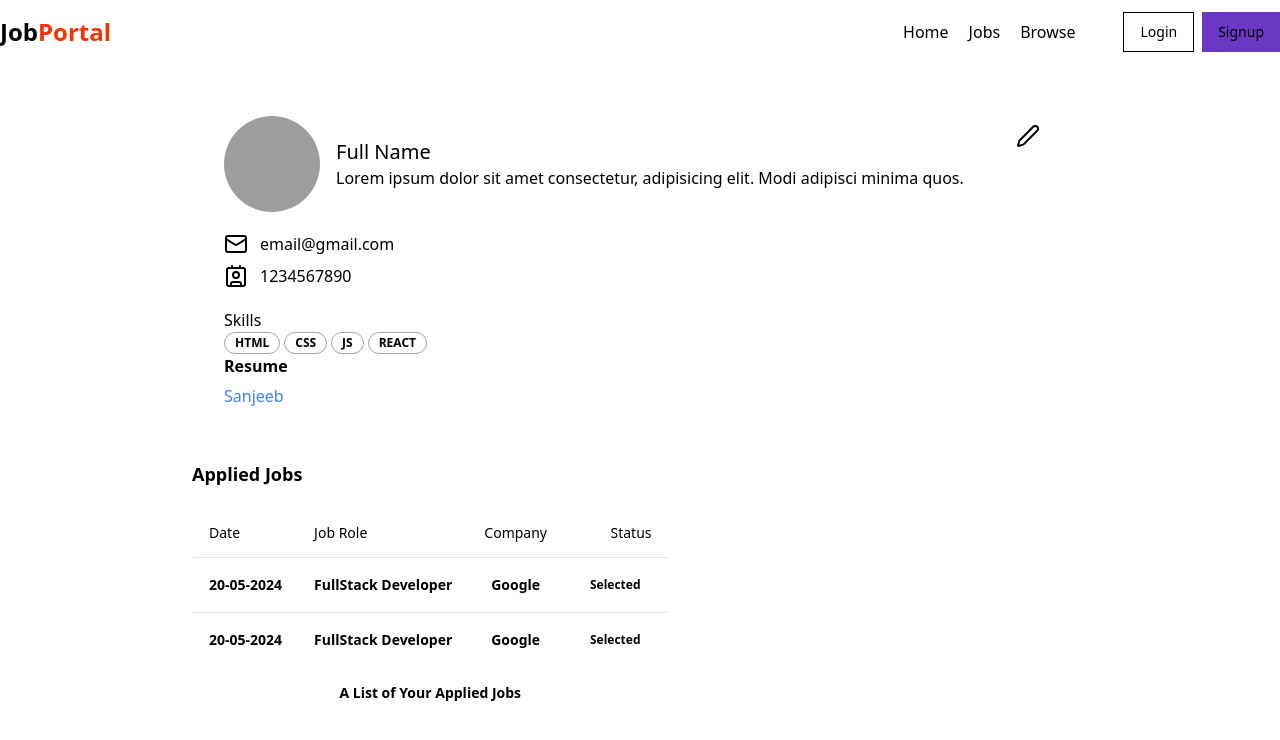
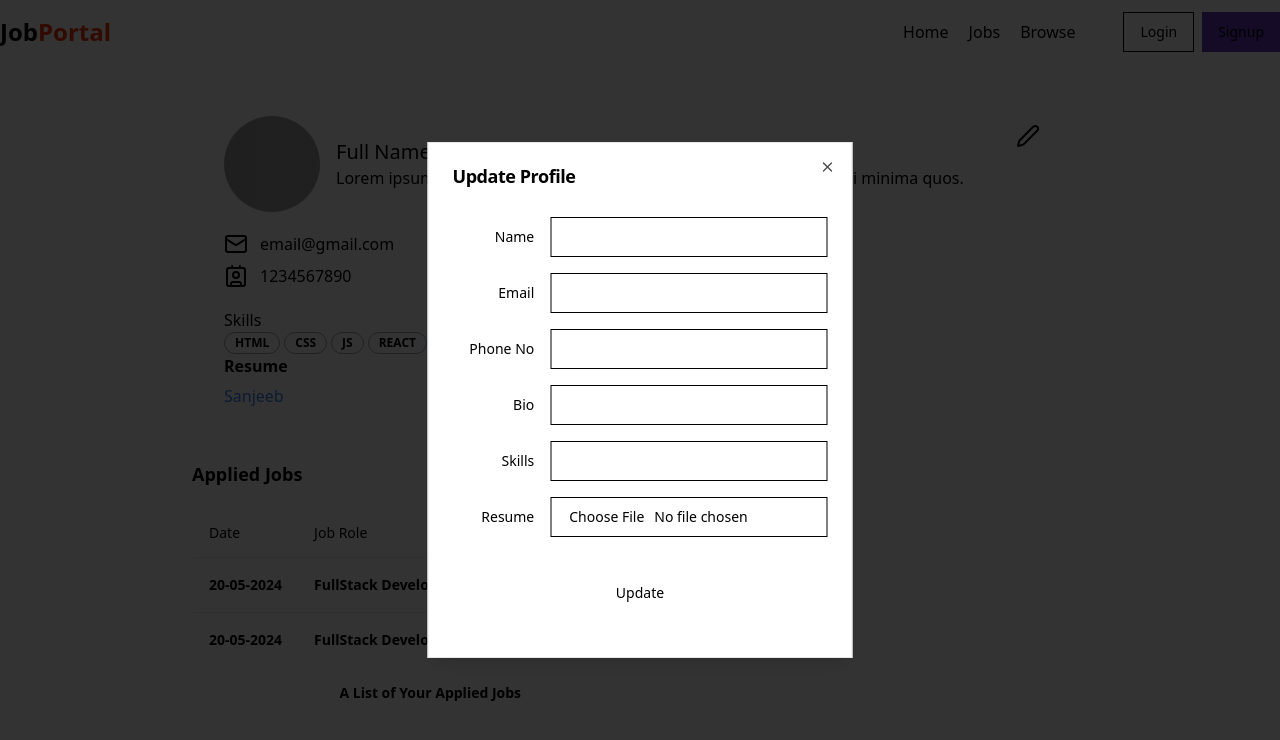
Before and after one commit to sanjeeb42/Job-Portal, a React (Vite) app in the folder frontend/: page /profile in a window 1280 px wide. Both pictures are taken after a click on the button 1028 px from the left and 136 px from the top of the page. Shown: the top 740 px of the page. Built offline with nearby package versions, Linux system fonts and the light colour scheme; grey boxes are pictures that could not be loaded.

Commit message:
Added UpdateProfile Dialog

```diff
--- a/frontend/package.json
+++ b/frontend/package.json
@@ -12,6 +12,7 @@
   "dependencies": {
     "@fortawesome/fontawesome-free": "^6.6.0",
     "@radix-ui/react-avatar": "^1.1.0",
+    "@radix-ui/react-dialog": "^1.1.1",
     "@radix-ui/react-label": "^2.1.0",
     "@radix-ui/react-popover": "^1.1.1",
     "@radix-ui/react-radio-group": "^1.2.0",
--- a/frontend/src/components/Profile.jsx
+++ b/frontend/src/components/Profile.jsx
@@ -1,4 +1,4 @@
-import React from "react";
+import React, { useState } from "react";
 import Navbar from "./shared/Navbar";
 import { Avatar, AvatarImage } from "./ui/avatar";
 import { Button } from "./ui/button";
@@ -6,10 +6,12 @@
 import { Badge } from "./ui/badge";
 import { Label } from "./ui/label";
 import AppliedJobTable from "./AppliedJobTable";
+import UpdateProfileDialog from "./UpdateProfileDialog";
 
 const skills = ["HTML", "CSS", "JS", "REACT"];
 const isResume = true;
 const Profile = () => {
+  const [open,setOpen]=useState(false);
   return (
     <div>
       <Navbar />
@@ -31,7 +33,7 @@
             </div>
           </div>
           <Button className="text-right">
-            <PenIcon />
+            <PenIcon onClick={()=>setOpen(!open)}/>
           </Button>
         </div>
         <div className="my-5">
@@ -77,6 +79,7 @@
         <h1 className="font-bold text-lg my-5">Applied Jobs</h1>
         {<AppliedJobTable />}
       </div>
+      <UpdateProfileDialog open={open} setOpen={setOpen}/>
     </div>
   );
 };
--- /dev/null
+++ b/frontend/src/components/UpdateProfileDialog.jsx
@@ -0,0 +1,154 @@
+import React, { useState } from "react";
+import {
+  Dialog,
+  DialogContent,
+  DialogFooter,
+  DialogHeader,
+  DialogTitle,
+} from "./ui/dialog";
+import { Label } from "./ui/label";
+import { Input } from "./ui/input";
+import { Button } from "./ui/button";
+import { Loader2 } from "lucide-react";
+import { useSelector } from "react-redux";
+import store from "@/redux/store";
+
+const UpdateProfileDialog = ({ open, setOpen }) => {
+  const [loading, setLoading] = useState(false);
+  const { user } = useSelector((store) => store.auth);
+
+  const [input, setInput] = useState({
+    fullname: user?.fullname,
+    email: user?.email,
+    phoneNumber: user?.phoneNumber,
+    bio: user?.profile?.bio,
+    skills: user?.profile?.skills?.map((skill) => skill),
+    file: user?.profile?.resume,
+  });
+
+  const ChangeEventHandler = (e) => {
+    setInput({ ...input, [e.target.name]: [e.target.value] });
+  };
+
+  const submitHandler = (e) => {
+    e.preventDefault();
+    console.log(input);
+  };
+
+  const fileChangeHandler=(e)=>{
+    const file=e.target.files?.[0];
+    setInput({...input,file});
+  }
+  return (
+    <div>
+      <Dialog open={open}>
+        <DialogContent
+          className="bg-white sm:max-w-[425px]"
+          onInteractOutside={() => setOpen(false)}
+        >
+          <DialogHeader>
+            <DialogTitle>Update Profile</DialogTitle>
+          </DialogHeader>
+
+          <form onSubmit={submitHandler}>
+            <div className="grid gap-4 py-4">
+              <div className="grid grid-cols-4 items-center gap-4">
+                <Label htmlFor="name" className="text-right">
+                  Name
+                </Label>
+                <Input
+                  id="name"
+                  name="name"
+                  type="text"
+                  value={input.fullname}
+                  onChange={ChangeEventHandler}
+                  className="col-span-3"
+                />
+              </div>
+              <div className="grid grid-cols-4 items-center gap-4">
+                <Label htmlFor="email" className="text-right">
+                  Email
+                </Label>
+                <Input
+                  id="email"
+                  name="email"
+                  type="email"
+                  value={input.email}
+                  onChange={ChangeEventHandler}
+                  className="col-span-3"
+                />
+              </div>
+              <div className="grid grid-cols-4 items-center gap-4">
+                <Label htmlFor="number" className="text-right">
+                  Phone No
+                </Label>
+                <Input
+                  id="number"
+                  name="number"
+                  value={input.phoneNumber}
+                  onChange={ChangeEventHandler}
+                  className="col-span-3"
+                />
+              </div>
+              <div className="grid grid-cols-4 items-center gap-4">
+                <Label htmlFor="bio" className="text-right">
+                  Bio
+                </Label>
+                <Input
+                  id="bio"
+                  name="bio"
+                  value={input.bio}
+                  onChange={ChangeEventHandler}
+                  className="col-span-3"
+                />
+              </div>
+              <div className="grid grid-cols-4 items-center gap-4">
+                <Label htmlFor="skills" className="text-right">
+                  Skills
+                </Label>
+                <Input
+                  id="skills"
+                  name="skills"
+                  value={input.skills}
+                  onChange={ChangeEventHandler}
+                  className="col-span-3"
+                />
+              </div>
+              <div className="grid grid-cols-4 items-center gap-4">
+                <Label htmlFor="file" className="text-right">
+                  Resume
+                </Label>
+                <Input
+                  id="file"
+                  name="file"
+                  type="file"
+                  onnChange={fileChangeHandler}
+                  accept="application/pdf"
+                  className="col-span-3"
+                />
+              </div>
+            </div>
+            <DialogFooter>
+              {loading ? (
+                <Button className="full my-4">
+                  <Loader2 className="mr-2 h-4 w-4 animate-spin" />
+                  Please wait
+                </Button>
+              ) : (
+                <Button
+                  variant="destructive"
+                  type="submit"
+                  className=" w-full my-5"
+                >
+                  Update
+                </Button>
+              )}
+            </DialogFooter>
+          </form>
+        </DialogContent>
+      </Dialog>
+    </div>
+  );
+};
+
+export default UpdateProfileDialog;
--- /dev/null
+++ b/frontend/src/components/ui/dialog.jsx
@@ -0,0 +1,94 @@
+import * as React from "react"
+import * as DialogPrimitive from "@radix-ui/react-dialog"
+import { X } from "lucide-react"
+
+import { cn } from "@/lib/utils"
+
+const Dialog = DialogPrimitive.Root
+
+const DialogTrigger = DialogPrimitive.Trigger
+
+const DialogPortal = DialogPrimitive.Portal
+
+const DialogClose = DialogPrimitive.Close
+
+const DialogOverlay = React.forwardRef(({ className, ...props }, ref) => (
+  <DialogPrimitive.Overlay
+    ref={ref}
+    className={cn(
+      "fixed inset-0 z-50 bg-black/80  data-[state=open]:animate-in data-[state=closed]:animate-out data-[state=closed]:fade-out-0 data-[state=open]:fade-in-0",
+      className
+    )}
+    {...props} />
+))
+DialogOverlay.displayName = DialogPrimitive.Overlay.displayName
+
+const DialogContent = React.forwardRef(({ className, children, ...props }, ref) => (
+  <DialogPortal>
+    <DialogOverlay />
+    <DialogPrimitive.Content
+      ref={ref}
+      className={cn(
+        "fixed left-[50%] top-[50%] z-50 grid w-full max-w-lg translate-x-[-50%] translate-y-[-50%] gap-4 border bg-background p-6 shadow-lg duration-200 data-[state=open]:animate-in data-[state=closed]:animate-out data-[state=closed]:fade-out-0 data-[state=open]:fade-in-0 data-[state=closed]:zoom-out-95 data-[state=open]:zoom-in-95 data-[state=closed]:slide-out-to-left-1/2 data-[state=closed]:slide-out-to-top-[48%] data-[state=open]:slide-in-from-left-1/2 data-[state=open]:slide-in-from-top-[48%] sm:rounded-lg",
+        className
+      )}
+      {...props}>
+      {children}
+      <DialogPrimitive.Close
+        className="absolute right-4 top-4 rounded-sm opacity-70 ring-offset-background transition-opacity hover:opacity-100 focus:outline-none focus:ring-2 focus:ring-ring focus:ring-offset-2 disabled:pointer-events-none data-[state=open]:bg-accent data-[state=open]:text-muted-foreground">
+        <X className="h-4 w-4" />
+        <span className="sr-only">Close</span>
+      </DialogPrimitive.Close>
+    </DialogPrimitive.Content>
+  </DialogPortal>
+))
+DialogContent.displayName = DialogPrimitive.Content.displayName
+
+const DialogHeader = ({
+  className,
+  ...props
+}) => (
+  <div
+    className={cn("flex flex-col space-y-1.5 text-center sm:text-left", className)}
+    {...props} />
+)
+DialogHeader.displayName = "DialogHeader"
+
+const DialogFooter = ({
+  className,
+  ...props
+}) => (
+  <div
+    className={cn("flex flex-col-reverse sm:flex-row sm:justify-end sm:space-x-2", className)}
+    {...props} />
+)
+DialogFooter.displayName = "DialogFooter"
+
+const DialogTitle = React.forwardRef(({ className, ...props }, ref) => (
+  <DialogPrimitive.Title
+    ref={ref}
+    className={cn("text-lg font-semibold leading-none tracking-tight", className)}
+    {...props} />
+))
+DialogTitle.displayName = DialogPrimitive.Title.displayName
+
+const DialogDescription = React.forwardRef(({ className, ...props }, ref) => (
+  <DialogPrimitive.Description
+    ref={ref}
+    className={cn("text-sm text-muted-foreground", className)}
+    {...props} />
+))
+DialogDescription.displayName = DialogPrimitive.Description.displayName
+
+export {
+  Dialog,
+  DialogPortal,
+  DialogOverlay,
+  DialogClose,
+  DialogTrigger,
+  DialogContent,
+  DialogHeader,
+  DialogFooter,
+  DialogTitle,
+  DialogDescription,
+}
```
Also changed, not shown: 1 other file (tests, documents, lock files or other folders).
